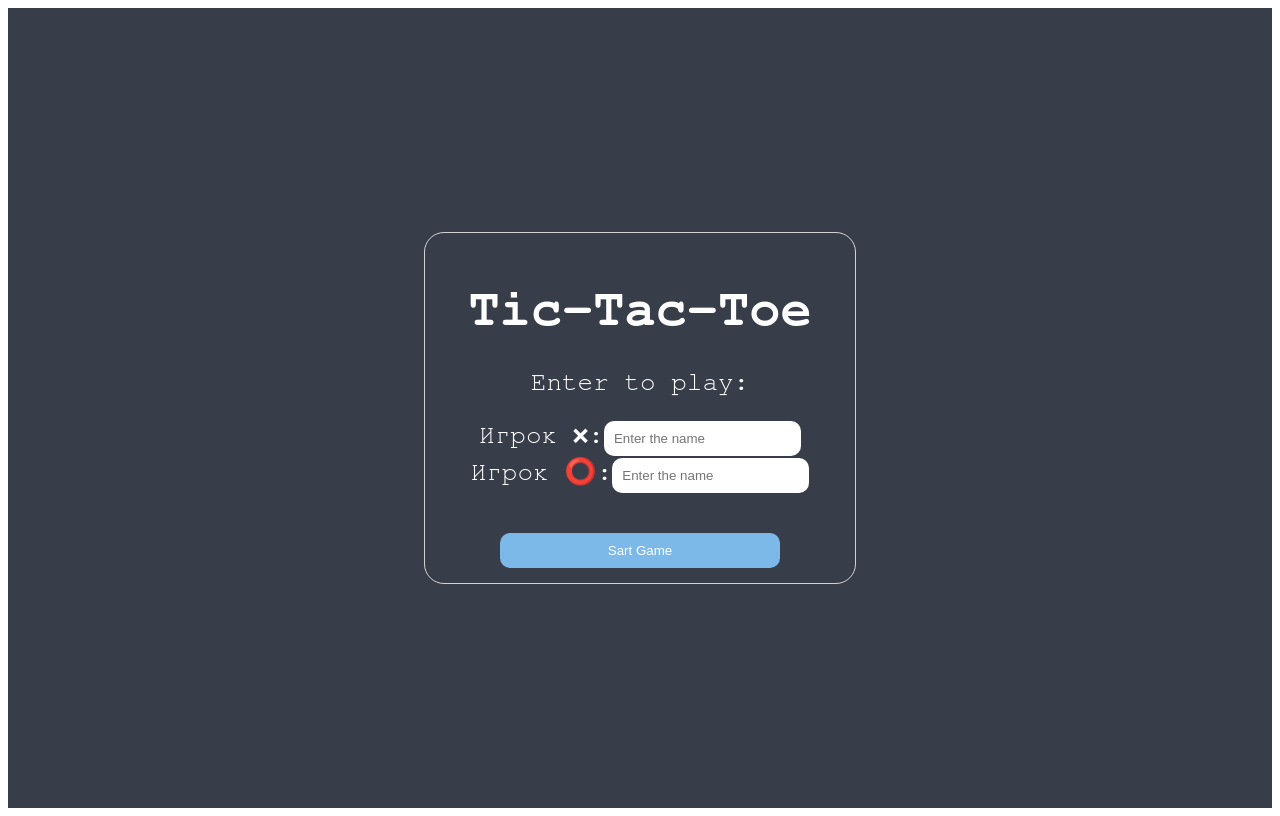
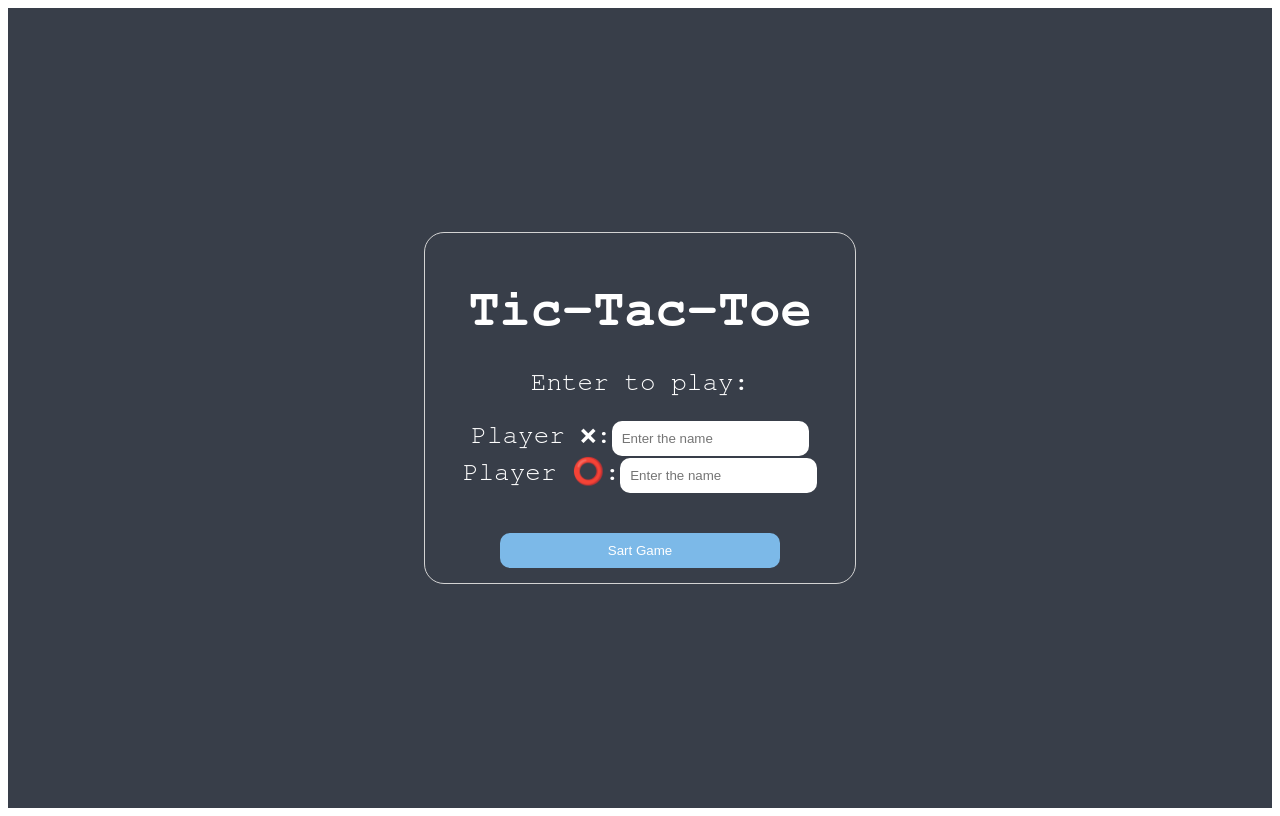
Before and after one commit to monokkai/Tic-Tac-Toe, a React (Create React App) app: page / in a window 1280 px wide. Built offline with nearby package versions, Linux system fonts and the light colour scheme.

Commit message:
Ui changes

```diff
--- a/src/components/Quarter.jsx
+++ b/src/components/Quarter.jsx
@@ -128,7 +128,7 @@ const Quarter = () => {
             <p>Enter to play: </p>
             <div style={{ alignItems: "center" }}>
               <label>
-                Игрок ❌:
+                Player ❌:
                 <input
                   type="text"
                   value={playerX}
@@ -145,7 +145,7 @@ const Quarter = () => {
             </div>
             <div>
               <label>
-                Игрок ⭕️:
+                Player ⭕️:
                 <input
                   type="text"
                   value={playerO}
```
